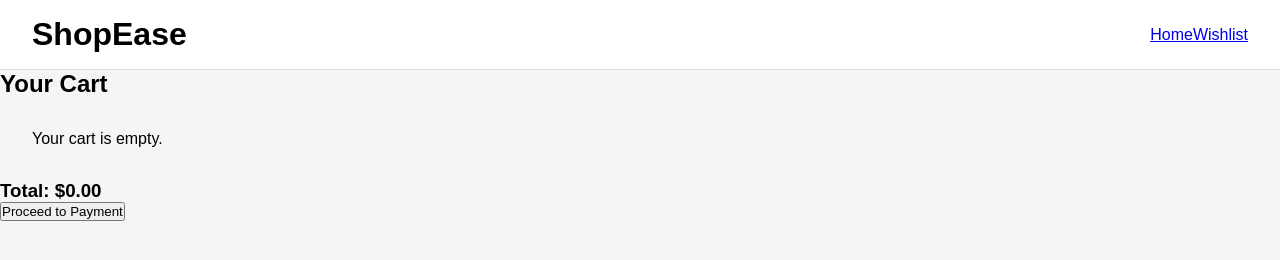
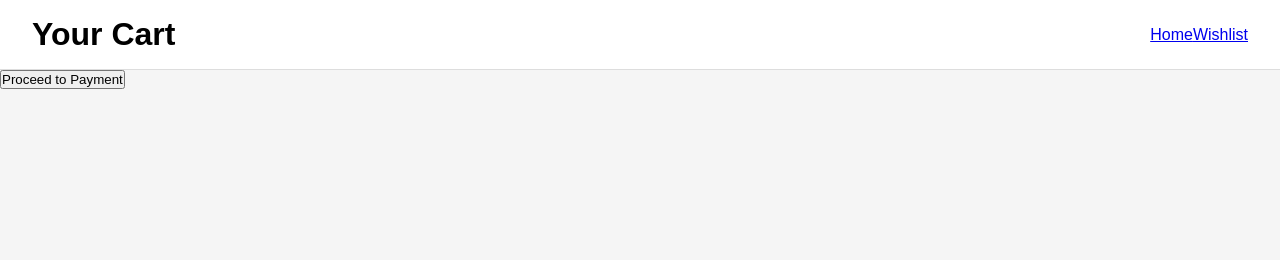
Before and after one commit to sai-gcdev/gpe-ecommerce-test, a plain HTML site: page cart.html in a window 1280 px wide. Drawn offline with Linux system fonts and the light colour scheme.

Commit message:
Update cart.html

```diff
--- a/cart.html
+++ b/cart.html
@@ -3,28 +3,21 @@
 <head>
   <meta charset="UTF-8" />
   <meta name="viewport" content="width=device-width, initial-scale=1.0"/>
-  <title>ShopEase - Cart</title>
+  <title>ShopSmart - Cart</title>
   <link rel="stylesheet" href="css/styles.css" />
 </head>
 <body>
   <header>
-    <h1>ShopEase</h1>
+    <h1>Your Cart</h1>
     <nav>
       <a href="index.html">Home</a>
       <a href="wishlist.html">Wishlist</a>
     </nav>
   </header>
-
   <main>
-    <h2>Your Cart</h2>
-    <section id="cartGrid" class="product-grid"></section>
-    <div>
-      <h3>Total: $<span id="totalPrice">0.00</span></h3>
-      <a href="payment.html"><button>Proceed to Payment</button></a>
-    </div>
+    <section id="cart-items"></section>
+    <button id="checkout-button">Proceed to Payment</button>
   </main>
-
-  <script src="js/products.js"></script>
   <script src="js/cart.js"></script>
 </body>
 </html>
```
